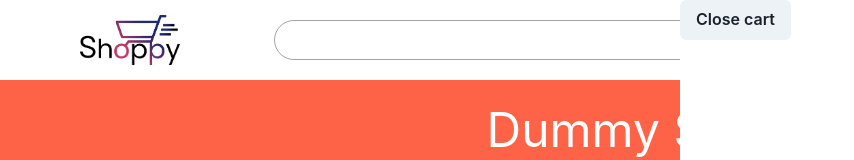
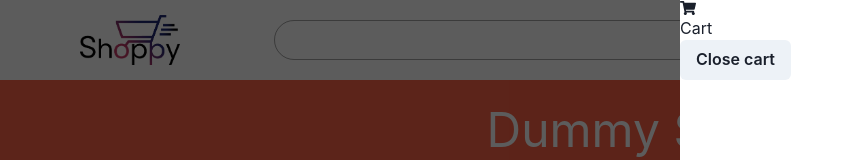
Before and after one commit to CodersCamp2021/team-lp-project-2, a React (Create React App) app: page /store in a window 1280 px wide. Shown: the top 160 px of the page, without its empty margins (0-854 px from the left). Built offline with nearby package versions, Linux system fonts and the light colour scheme; no server answers; the database is empty.

Commit message:
add CartBackground

```diff
--- a/src/components/Cart/Cart.js
+++ b/src/components/Cart/Cart.js
@@ -1,8 +1,12 @@
-import { Box, Button } from '@chakra-ui/react';
 import React from 'react';
+import { Box, Button, Text } from '@chakra-ui/react';
+import { FaShoppingCart } from 'react-icons/fa';
+import CartBackground from './CartBackground';
 
 const Cart = ({ isCartOpen, closeCart }) => {
   return (
+    <>
+      <CartBackground isCartOpen={isCartOpen} closeCart={closeCart} />
       <Box
         height="100vh"
         width="600px"
@@ -11,10 +15,13 @@ const Cart = ({ isCartOpen, closeCart }) => {
         top="0"
         right="-1000px"
         transform={isCartOpen ? 'translateX(-1000px)' : ''}
-      transition="transform ease-in-out .2s"
+        transition="transform ease-in-out .4s .3s"
       >
+        <FaShoppingCart />
+        <Text>Cart</Text>
         <Button onClick={closeCart}>Close cart</Button>
       </Box>
+    </>
   );
 };
 
--- /dev/null
+++ b/src/components/Cart/CartBackground.js
@@ -0,0 +1,20 @@
+import React from 'react';
+import { Box } from '@chakra-ui/react';
+
+const CartBackground = ({ isCartOpen, closeCart }) => {
+  return (
+    <Box
+      onClick={closeCart}
+      width="100vw"
+      height="100vh"
+      position="fixed"
+      top="0"
+      left="-3000px"
+      transform={isCartOpen ? 'translateX(3000px)' : ''}
+      transition="transform ease-in-out .4s"
+      bg="blackAlpha.700"
+    ></Box>
+  );
+};
+
+export default CartBackground;
```
Lines whose indentation alone changed are shown as unchanged.
